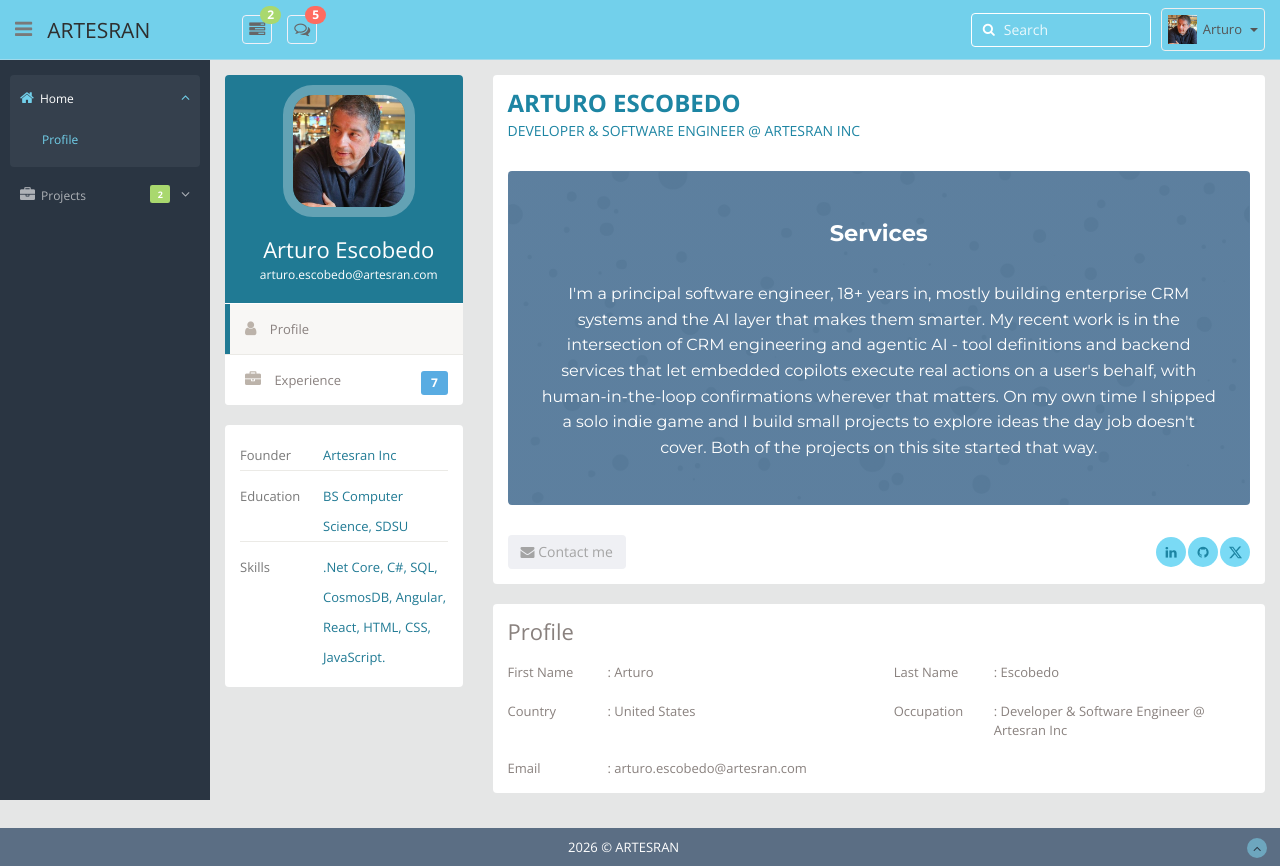
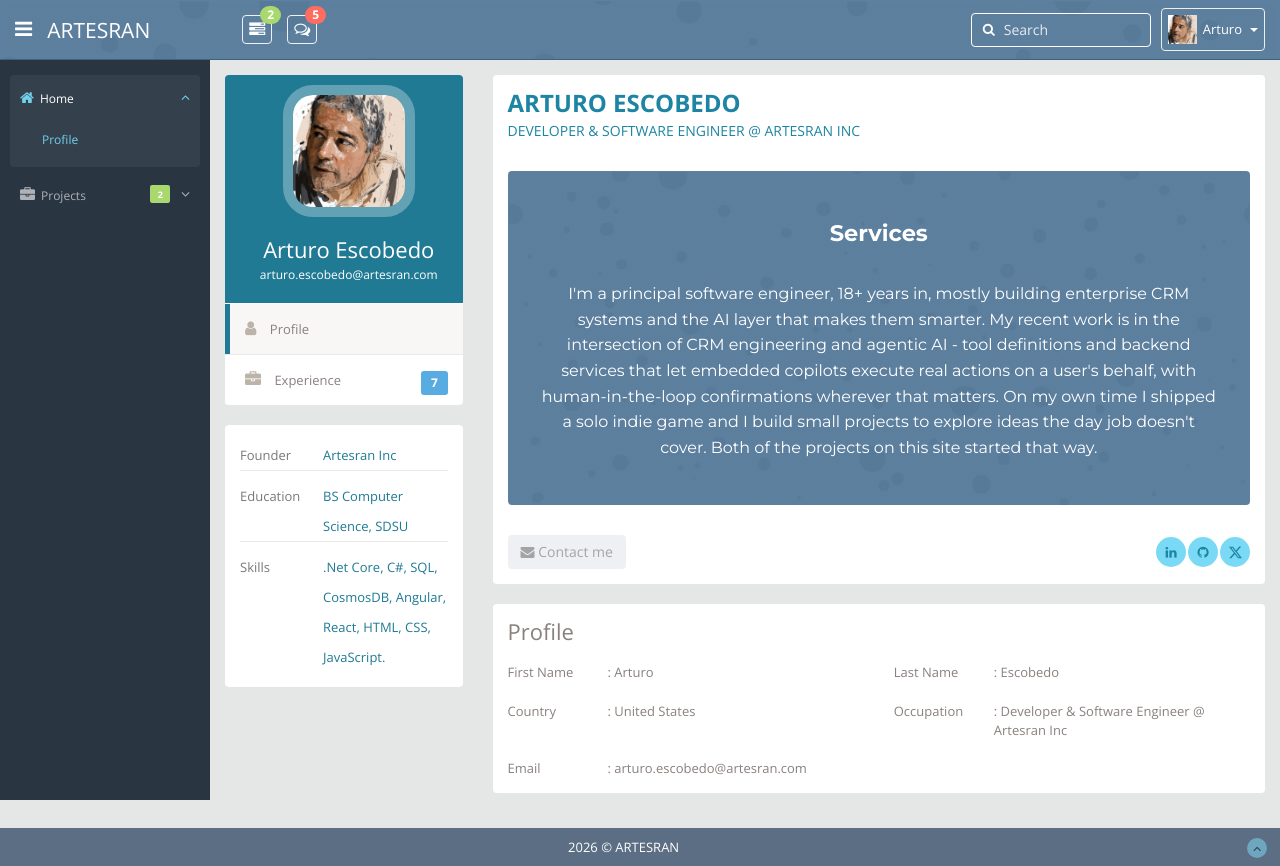
Before and after one commit to arturoescobedo-sketch/artesran, a React (Vite) app: page /profile in a window 1280 px wide. Built offline with nearby package versions, Linux system fonts and the light colour scheme.

Commit message:
Update profile photo, restyle header, trim account menu
- Use arturo.png as the profile avatar
- Give the top header the services section's blue textured background
- Account dropdown now only links to Profile and Projects

```diff
--- a/src/data/profile.js
+++ b/src/data/profile.js
@@ -4,7 +4,7 @@ export const user = {
   firstName: 'Arturo',
   lastName: 'Escobedo',
   email: 'arturo.escobedo@artesran.com',
-  avatar: '/img/avatar2.jpg',
+  avatar: '/img/arturo.png',
   designation: 'Developer & Software Engineer @ Artesran Inc',
   // Round icons in the profile card. Replace '#' with your profile URLs; `hidden: true` hides one.
   // `icon` is a Font Awesome 4 class (fa-linkedin, fa-github, fa-facebook, fa-youtube, ...),
--- a/src/layout/Header.jsx
+++ b/src/layout/Header.jsx
@@ -125,19 +125,9 @@ export default function Header({ onToggleSidebar }) {
             </Link>
           </li>
           <li>
-            <RowLink>
-              <i className="fa fa-cog" /> Settings
-            </RowLink>
-          </li>
-          <li>
-            <RowLink>
-              <i className="fa fa-bell-o" /> Notification
-            </RowLink>
-          </li>
-          <li className="header-dropdown__danger">
-            <RowLink>
-              <i className="fa fa-key" /> Log Out
-            </RowLink>
+            <Link to="/projects">
+              <i className="fa fa-briefcase" /> Projects
+            </Link>
           </li>
         </Dropdown>
       </ul>
--- a/src/layout/layout.css
+++ b/src/layout/layout.css
@@ -12,15 +12,20 @@
   align-items: center;
   height: 60px;
   padding: 0 15px;
-  background: var(--brand);
-  border-bottom: 1px solid var(--brand-border);
+  /* Same blue textured background as .services-section. */
+  background-color: rgb(76, 115, 151);
+  background-image: linear-gradient(rgba(76, 115, 151, 0.9), rgba(76, 115, 151, 0.9)), url('/img/texture-16.jpg');
+  background-repeat: no-repeat;
+  background-size: cover;
+  border-bottom: 1px solid rgb(64, 97, 128);
+  color: #fff;
 }
 
 .app-header__toggle {
   padding: 0 15px 0 0;
   border: 0;
   background: none;
-  color: var(--text);
+  color: #fff;
   font-size: 20px;
   cursor: pointer;
 }
@@ -28,7 +33,7 @@
 .app-header__brand,
 .app-header__brand:hover,
 .app-header__brand:focus {
-  color: var(--text-strong);
+  color: #fff;
   font-size: 21px;
   text-transform: uppercase;
 }
@@ -58,7 +63,7 @@
   padding: 2px 6px;
   border: 1px solid #f0f0f8;
   border-radius: var(--radius);
-  color: #666;
+  color: #fff;
   font-size: 16px;
 }
 .header-icon-btn:hover,
@@ -112,7 +117,7 @@
   padding: 6px;
   border: 1px solid #eee;
   border-radius: var(--radius);
-  color: #555;
+  color: #fff;
 }
 .account-btn:hover,
 .account-btn:focus,
@@ -234,18 +239,6 @@
 .header-dropdown--account > li > a:hover .fa {
   color: #50c8ea;
 }
-.header-dropdown__danger > a,
-.header-dropdown__danger > a:hover {
-  border-bottom: none !important;
-  border-radius: 0 0 3px 3px;
-  background: #e4675d !important;
-  color: #fff !important;
-  text-transform: uppercase;
-}
-.header-dropdown__danger > a:hover .fa {
-  color: #fff !important;
-}
-
 /* ---------- Sidebar ---------- */
 
 .app-sidebar {
```
Also changed, not shown: public/img/arturo.png (added).
